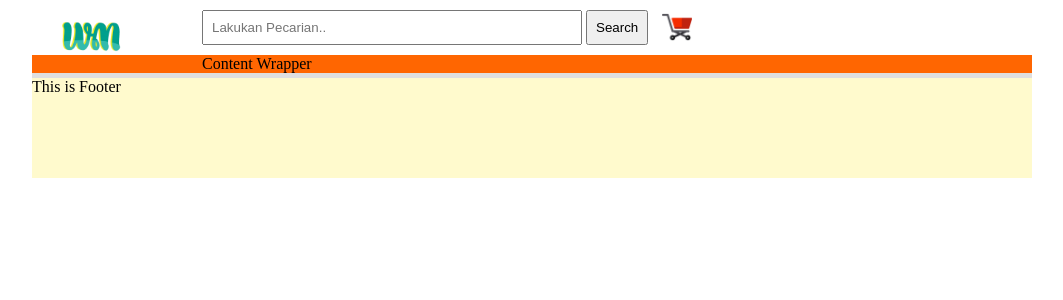
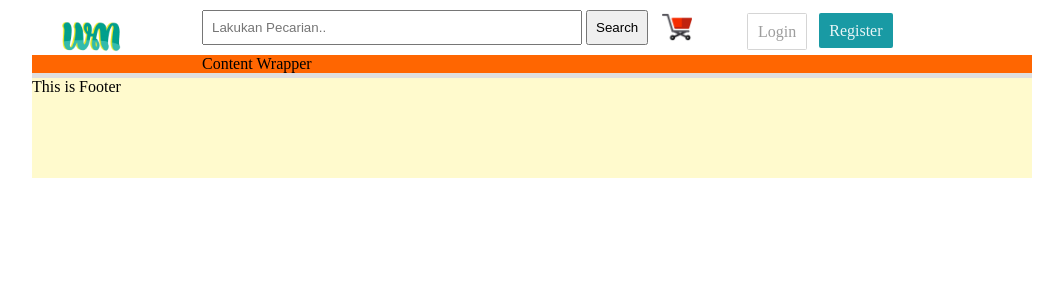
Before and after one commit to NahrulK/warung-media, a PHP site: the page made by index.php in a window 1280 px wide. Shown: the top 300 px of the page, without its empty margins (108-1171 px from the left). Run offline with PHP 8.4, Linux system fonts and the light colour scheme.

Commit message:
Membuat Login dan Register

```diff
--- a/index.php
+++ b/index.php
@@ -35,6 +35,12 @@
                     </li>
                 </ul>
             </div>
+
+            <div class="register_login">
+                <div class="login"><a href="index.php?action=login">Login</a></div>
+                <div class="register"><a href="customer_register.php">Register</a></div>
+            </div>
+
         </div><!--Header Wrapper-->
 
         <div class="content_wrapper">
--- a/styles/style.css
+++ b/styles/style.css
@@ -84,6 +84,54 @@ time, mark, audio, video {
     z-index: 1;
 }
 
+.register_login {
+    float: left;
+    width: 150px;
+    margin: 10px 0px 0px 30px;
+}
+
+.register_login a {
+    text-decoration: none;
+}
+
+.login a {color: rgba(146, 146, 146, 0.9);}
+.register a {color: rgba(255, 255, 255, 0.9);}
+
+.login {
+    position: relative;
+    top: 3px;
+    float: left;
+    height: 35px;
+    right: 20px;
+    line-height: 35px;
+    padding: 0px 10px 0px 10px;
+    margin: 0;
+    color: #a0a0a0;
+    cursor: pointer;
+    position: relative;
+    display: inline;
+    border: 0.1px solid rgba(209, 209, 209, 0.9);
+    border-radius: 1.5px;
+}
+
+.register {
+    position: relative;
+    top: 3px;
+    float: left;
+    height: 35px;
+    right: 15px;
+    line-height: 35px;
+    padding: 0px 10px 0px 10px;
+    margin: 0 0 0 7px;
+    color: #fff;
+    cursor: pointer;
+    position: relative;
+    display: inline;
+    background: rgba(0, 144, 155, 0.9);
+    border: 0.01px;
+    border-radius: 2px;
+}
+
 .cart img {
     width: 30px;
 }
```
